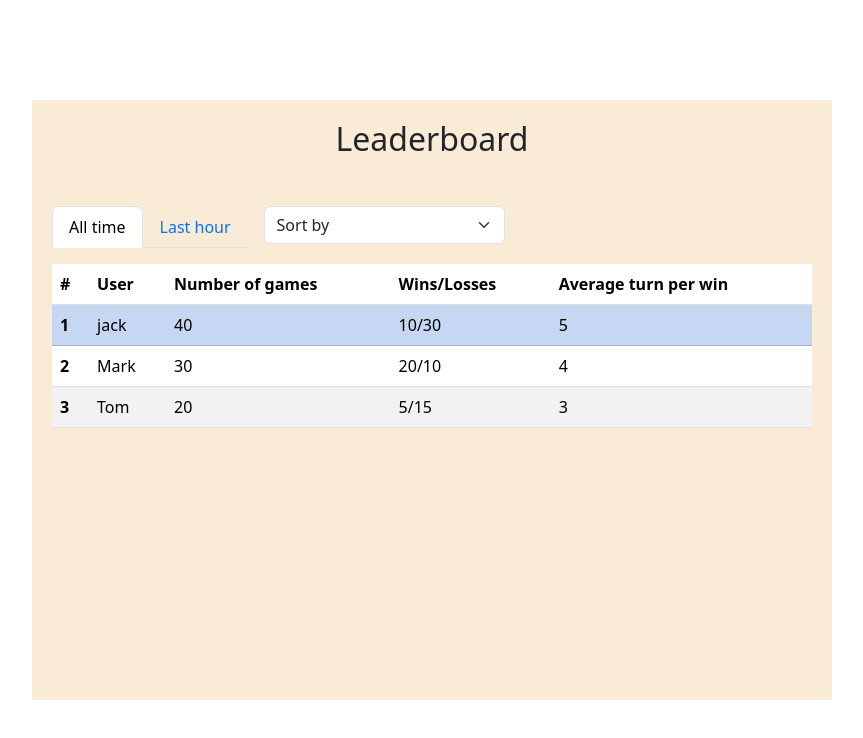
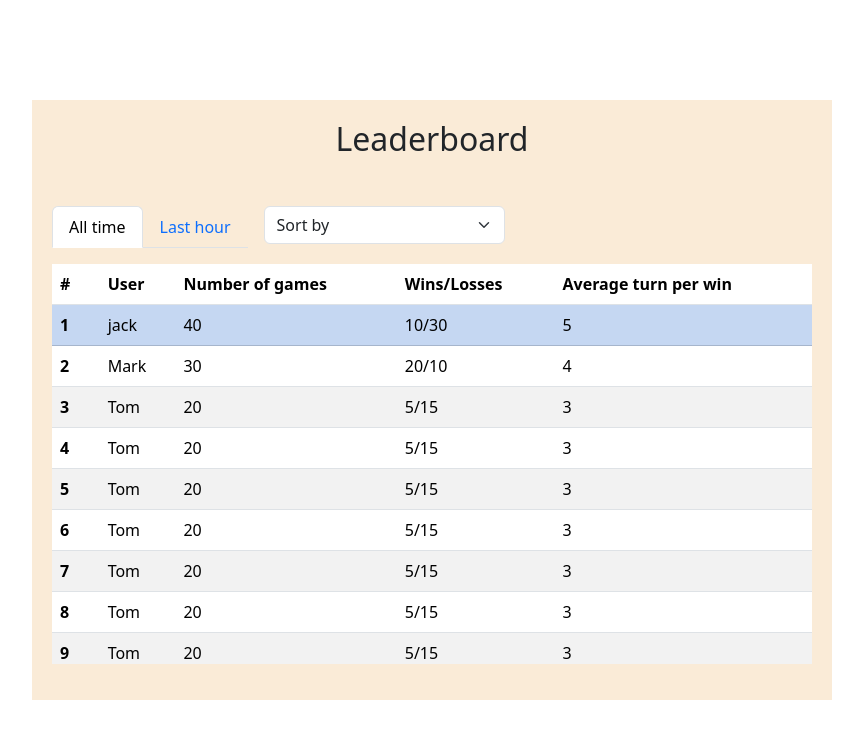
Before and after one commit to Hua5253/Words-Game, a React (Vite) app in the folder client/: page /stats in a window 1280 px wide. Shown: the top 738 px of the page, without its empty margins (208-1071 px from the left). Built offline with nearby package versions, Linux system fonts and the light colour scheme; no server answers.

Commit message:
fixed style

```diff
--- a/client/src/CSS/StatsScreen.css
+++ b/client/src/CSS/StatsScreen.css
@@ -7,6 +7,12 @@
   box-sizing: border-box;
 }
 
-.cursor-pointer{
+.cursor-pointer {
   cursor: pointer;
 }
+
+.table-container {
+  height: 400px;
+  overflow: hidden;
+  overflow-y: auto;
+}
--- a/client/src/components/StatsScreen.tsx
+++ b/client/src/components/StatsScreen.tsx
@@ -5,6 +5,17 @@ function StatsScreen() {
     const mockData = [
         { user: "jack", totalGames: 40, winGames: 10, loseGames: 30, averageTurns: 5 },
         { user: "Mark", totalGames: 30, winGames: 20, loseGames: 10, averageTurns: 4 },
+        { user: "Tom", totalGames: 20, winGames: 5, loseGames: 15, averageTurns: 3 },
+        { user: "Tom", totalGames: 20, winGames: 5, loseGames: 15, averageTurns: 3 },
+        { user: "Tom", totalGames: 20, winGames: 5, loseGames: 15, averageTurns: 3 },
+        { user: "Tom", totalGames: 20, winGames: 5, loseGames: 15, averageTurns: 3 },
+        { user: "Tom", totalGames: 20, winGames: 5, loseGames: 15, averageTurns: 3 },
+        { user: "Tom", totalGames: 20, winGames: 5, loseGames: 15, averageTurns: 3 },
+        { user: "Tom", totalGames: 20, winGames: 5, loseGames: 15, averageTurns: 3 },
+        { user: "Tom", totalGames: 20, winGames: 5, loseGames: 15, averageTurns: 3 },
+        { user: "Tom", totalGames: 20, winGames: 5, loseGames: 15, averageTurns: 3 },
+        { user: "Tom", totalGames: 20, winGames: 5, loseGames: 15, averageTurns: 3 },
+        { user: "Tom", totalGames: 20, winGames: 5, loseGames: 15, averageTurns: 3 },
         { user: "Tom", totalGames: 20, winGames: 5, loseGames: 15, averageTurns: 3 },
     ];
 
@@ -77,7 +88,7 @@ function StatsScreen() {
                         </select>
                     </div>
                 </div>
-                <div>
+                <div className="table-container">
                     <table className="table table-striped">
                         <thead>
                             <tr>
```
Also changed, not shown: 1 other file (tests, documents, lock files or other folders).
